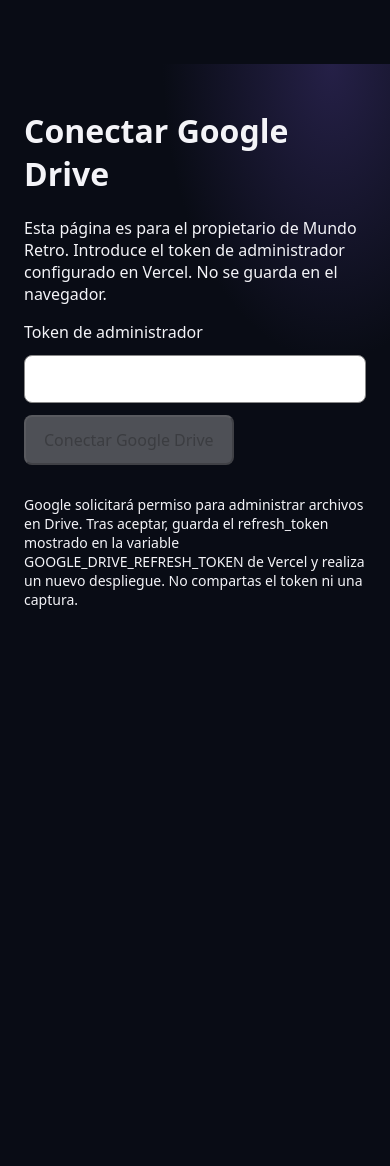
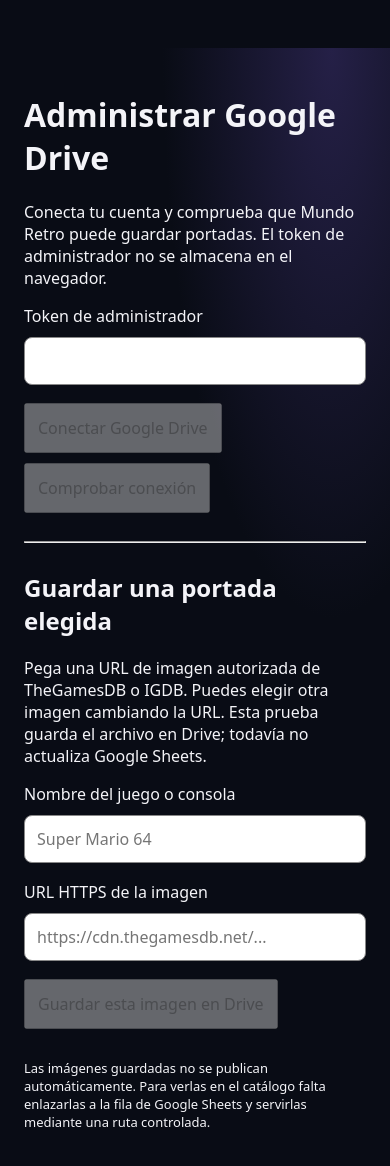
Before and after one commit to vash95/MundoRetro, a Next.js app: page /admin/google-drive in a window 390 px wide. Shown: the top 1166 px of the page. Before the commit the page ends 844 px from the top, so only its background shows below. Built offline with nearby package versions, Linux system fonts and the light colour scheme.

Commit message:
Add mobile Drive connection test and manual cover selection interface

```diff
--- a/app/admin/google-drive/page.tsx
+++ b/app/admin/google-drive/page.tsx
@@ -1,7 +1,9 @@
 'use client';
 import {useState} from 'react';
+type Check={ok?:boolean;folder?:string;canAddChildren?:boolean;error?:string;missing?:string[];status?:number};
 export default function GoogleDriveSetup(){
  const [token,setToken]=useState('');const [error,setError]=useState('');const [busy,setBusy]=useState(false);
+ const [check,setCheck]=useState<Check|null>(null);const [url,setUrl]=useState('');const [name,setName]=useState('');const [saved,setSaved]=useState('');
  async function connect(){
   setError('');setBusy(true);
   try{
@@ -9,15 +11,43 @@
    const data=await res.json();
    if(!res.ok||!data.authorization_url){setError(data.error||'No se pudo iniciar la autorización');return}
    window.location.assign(data.authorization_url);
-  }catch{setError('Error de conexión. Revisa que el despliegue esté activo.')}finally{setBusy(false)}
+  }catch{setError('Error de conexión.')}finally{setBusy(false)}
  }
- return <main style={{maxWidth:540,margin:'4rem auto',padding:'1.5rem',fontFamily:'system-ui'}}>
-  <h1>Conectar Google Drive</h1>
-  <p>Esta página es para el propietario de Mundo Retro. Introduce el token de administrador configurado en Vercel. No se guarda en el navegador.</p>
+ async function verify(){
+  setError('');setBusy(true);setCheck(null);
+  try{const r=await fetch('/api/admin/drive-status',{headers:{Authorization:'Bearer '+token},cache:'no-store'});const d=await r.json();setCheck(d)}
+  catch{setError('No se pudo verificar Drive.')}finally{setBusy(false)}
+ }
+ async function save(){
+  setError('');setSaved('');setBusy(true);
+  try{
+   const r=await fetch('/api/admin/save-cover',{method:'POST',headers:{Authorization:'Bearer '+token,'Content-Type':'application/json'},body:JSON.stringify({url,name})});
+   const d=await r.json();if(!r.ok){setError(d.error||'No se pudo guardar la portada');return}
+   setSaved(d.name+' (ID: '+d.id+')');
+  }catch{setError('Error al descargar o guardar la imagen.')}finally{setBusy(false)}
+ }
+ const input={display:'block',width:'100%',padding:12,margin:'10px 0 18px',border:'1px solid #888',borderRadius:8,boxSizing:'border-box' as const};
+ return <main style={{maxWidth:540,margin:'3rem auto',padding:'1.5rem',fontFamily:'system-ui'}}>
+  <h1>Administrar Google Drive</h1>
+  <p>Conecta tu cuenta y comprueba que Mundo Retro puede guardar portadas. El token de administrador no se almacena en el navegador.</p>
   <label htmlFor="token">Token de administrador</label>
-  <input id="token" type="password" autoComplete="off" value={token} onChange={e=>setToken(e.target.value)} style={{display:'block',width:'100%',padding:12,margin:'12px 0',border:'1px solid #888',borderRadius:8,boxSizing:'border-box'}}/>
-  <button disabled={!token||busy} onClick={connect} style={{padding:'12px 18px',borderRadius:8,cursor:'pointer'}}>{busy?'Conectando…':'Conectar Google Drive'}</button>
+  <input id="token" type="password" autoComplete="off" value={token} onChange={e=>setToken(e.target.value)} style={input}/>
+  <div style={{display:'flex',flexWrap:'wrap',gap:10}}>
+   <button disabled={!token||busy} onClick={connect} style={{padding:12}}>Conectar Google Drive</button>
+   <button disabled={!token||busy} onClick={verify} style={{padding:12}}>Comprobar conexión</button>
+  </div>
+  {check&&<p role="status">{check.ok?(check.canAddChildren?'✅ Conectado y con permisos para subir a ':'⚠️ Conectado, pero sin permiso de subida en ')+(check.folder||'Drive'):'❌ '+(check.error||'Error')+(check.missing?.length?' — faltan: '+check.missing.join(', '):'')+(check.status?' (HTTP '+check.status+')':'')}</p>}
+  <hr style={{margin:'28px 0'}}/>
+  <h2>Guardar una portada elegida</h2>
+  <p>Pega una URL de imagen autorizada de TheGamesDB o IGDB. Puedes elegir otra imagen cambiando la URL. Esta prueba guarda el archivo en Drive; todavía no actualiza Google Sheets.</p>
+  <label htmlFor="name">Nombre del juego o consola</label>
+  <input id="name" value={name} onChange={e=>setName(e.target.value)} placeholder="Super Mario 64" style={input}/>
+  <label htmlFor="url">URL HTTPS de la imagen</label>
+  <input id="url" value={url} onChange={e=>setUrl(e.target.value)} placeholder="https://cdn.thegamesdb.net/..." style={input}/>
+  {url.startsWith('https://')&&<img src={url} alt="Vista previa de la portada elegida" style={{maxWidth:180,maxHeight:240,objectFit:'contain',display:'block',marginBottom:16}}/>}
+  <button disabled={!token||!url||busy} onClick={save} style={{padding:12}}>Guardar esta imagen en Drive</button>
+  {saved&&<p role="status">✅ Guardada: {saved}</p>}
   {error&&<p role="alert" style={{color:'#b91c1c'}}>{error}</p>}
-  <p style={{marginTop:30,fontSize:14}}>Google solicitará permiso para administrar archivos en Drive. Tras aceptar, guarda el refresh_token mostrado en la variable GOOGLE_DRIVE_REFRESH_TOKEN de Vercel y realiza un nuevo despliegue. No compartas el token ni una captura.</p>
- </main>
+  <p style={{marginTop:30,fontSize:13}}>Las imágenes guardadas no se publican automáticamente. Para verlas en el catálogo falta enlazarlas a la fila de Google Sheets y servirlas mediante una ruta controlada.</p>
+ </main>;
 }
```
